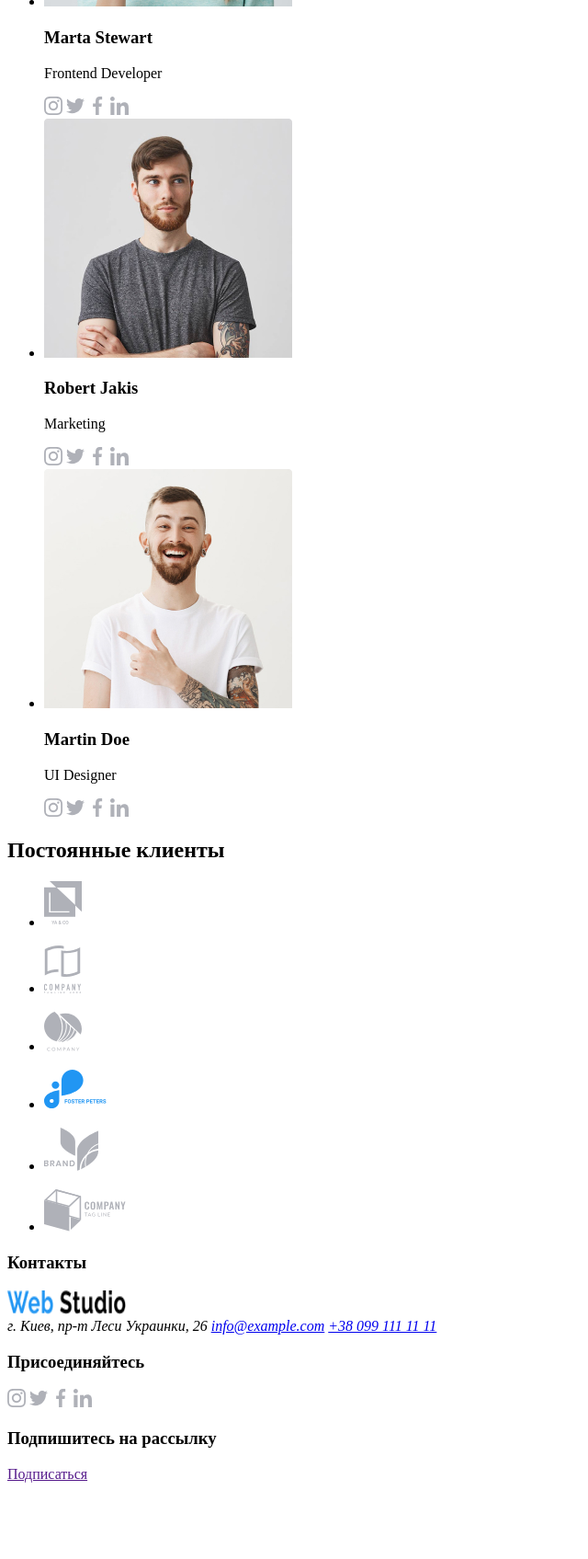
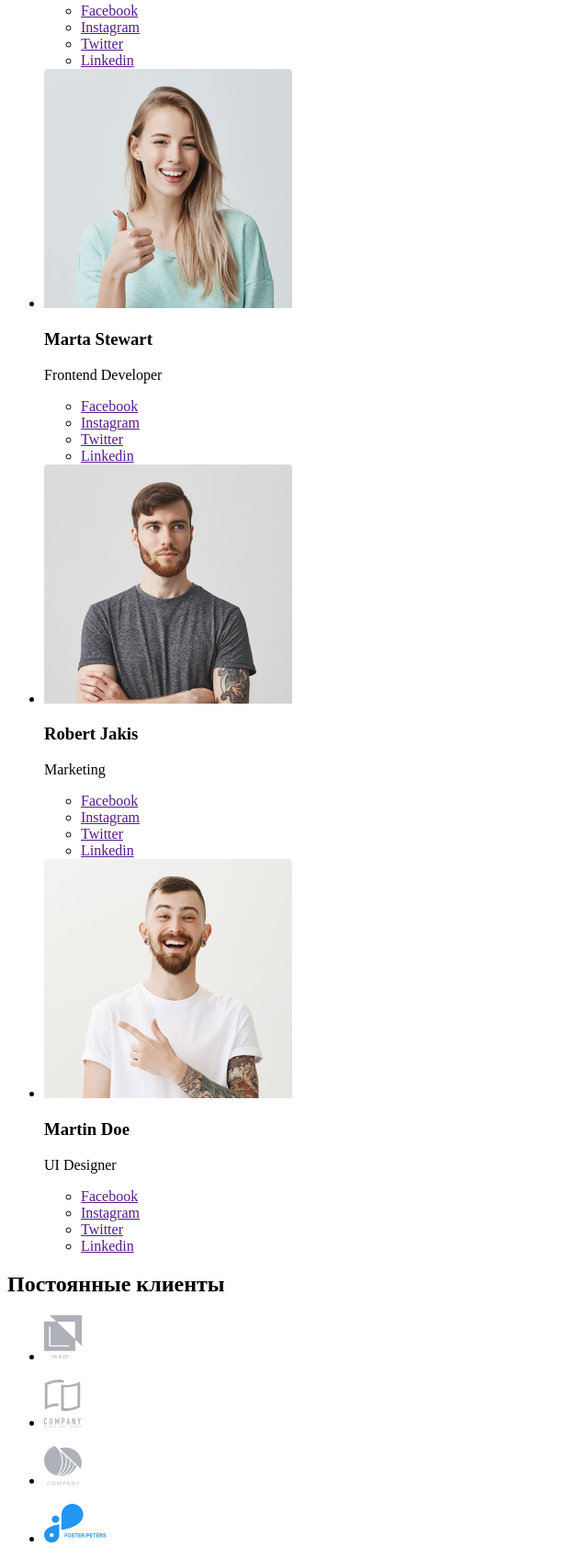
Before and after one commit to LysovEugene/goit-markup-hw-01, a plain HTML site: page index.html in a window 1280 px wide. Shown: the part 2489-4184 px from the top of the page at 92% size, without its empty margins (0-640 px from the left). Before the commit the page ends 4109 px from the top, so only its background shows below. Drawn offline with Linux system fonts and the light colour scheme.

Commit message:
Итоговая версия_1

```diff
--- a/index.html
+++ b/index.html
@@ -103,7 +103,7 @@
             <a href=""
               ><img src="./images/computer.jpg" alt="computer_photo"
             /></a>
-            <h3>Дизайнерские</h3>
+            <h3>Дизайнерские решения</h3>
           </li>
         </ul>
       </section>
@@ -115,71 +115,61 @@
             <img src="./images/John.jpg" alt="John" />
             <h3>John Smith</h3>
             <p>Product Designer</p>
-            <a href=""
-              ><img src="./images/instagram2.svg" alt="instagram_logo"
-            /></a>
-            <a href=""
-              ><img src="./images/twitter1.svg" alt="twitter_logo"
-            /></a>
-            <a href=""
-              ><img src="./images/facebook1.svg" alt="facebook_logo"
-            /></a>
-            <a href=""
-              ><img src="./images/linkedin1.svg" alt="linkedin_logo"
-            /></a>
+            <ul>
+              <li><a href="" aria-label="Ссылка на Facebook">Facebook</a></li>
+              <li><a href="" aria-label="Ссылка на Instagram">Instagram</a></li>
+              <li><a href="" aria-label="Ссылка на Twitter">Twitter</a></li>
+              <li><a href="" aria-label="Ссылка на Linkedin">Linkedin</a></li>
+            </ul>
           </li>
 
           <li>
-            <img src="./images/Marta.jpg" alt="Marta" />
+            <img
+              src="./images/Marta.jpg"
+              width="270"
+              height="260"
+              alt="Marta"
+            />
             <h3>Marta Stewart</h3>
             <p>Frontend Developer</p>
-
-            <a href=""
-              ><img src="./images/instagram2.svg" alt="instagram_logo"
-            /></a>
-            <a href=""
-              ><img src="./images/twitter1.svg" alt="twitter_logo"
-            /></a>
-            <a href=""
-              ><img src="./images/facebook1.svg" alt="facebook_logo"
-            /></a>
-            <a href=""
-              ><img src="./images/linkedin1.svg" alt="linkedin_logo"
-            /></a>
+            <ul>
+              <li><a href="" aria-label="Ссылка на Facebook">Facebook</a></li>
+              <li><a href="" aria-label="Ссылка на Instagram">Instagram</a></li>
+              <li><a href="" aria-label="Ссылка на Twitter">Twitter</a></li>
+              <li><a href="" aria-label="Ссылка на Linkedin">Linkedin</a></li>
+            </ul>
           </li>
           <li>
-            <img src="./images/Robert.jpg" alt="Robert" />
+            <img
+              src="./images/Robert.jpg"
+              width="270"
+              height="260"
+              alt="Robert"
+            />
             <h3>Robert Jakis</h3>
             <p>Marketing</p>
-            <a href=""
-              ><img src="./images/instagram2.svg" alt="instagram_logo"
-            /></a>
-            <a href=""
-              ><img src="./images/twitter1.svg" alt="twitter_logo"
-            /></a>
-            <a href=""
-              ><img src="./images/facebook1.svg" alt="facebook_logo"
-            /></a>
-            <a href=""
-              ><img src="./images/linkedin1.svg" alt="linkedin_logo"
-            /></a>
+            <ul>
+              <li><a href="" aria-label="Ссылка на Facebook">Facebook</a></li>
+              <li><a href="" aria-label="Ссылка на Instagram">Instagram</a></li>
+              <li><a href="" aria-label="Ссылка на Twitter">Twitter</a></li>
+              <li><a href="" aria-label="Ссылка на Linkedin">Linkedin</a></li>
+            </ul>
           </li>
           <li>
-            <img src="./images/Martin.jpg" alt="Martin" />
+            <img
+              src="./images/Martin.jpg"
+              width="270"
+              height="260"
+              alt="Martin"
+            />
             <h3>Martin Doe</h3>
             <p>UI Designer</p>
-            <a href=""
-              ><img src="./images/instagram2.svg" alt="instagram_logo"
-            /></a>
-            <a href=""
-              ><img src="./images/twitter1.svg" alt="twitter_logo"
-            /></a>
-            <a href=""
-              ><img src="./images/facebook1.svg" alt="facebook_logo"
-            /></a>
-            <a href=""
-              ><img src="./images/linkedin1.svg" alt="linkedin_logo"
-            /></a>
+            <ul>
+              <li><a href="" aria-label="Ссылка на Facebook">Facebook</a></li>
+              <li><a href="" aria-label="Ссылка на Instagram">Instagram</a></li>
+              <li><a href="" aria-label="Ссылка на Twitter">Twitter</a></li>
+              <li><a href="" aria-label="Ссылка на Linkedin">Linkedin</a></li>
+            </ul>
           </li>
         </ul>
       </section>
@@ -220,8 +210,6 @@
     </main>
     <!--Fotter-->
     <footer>
-      <section>
-        <h3>Контакты</h3>
       <a href="/">
         <img
           src="./images/logo.png"
@@ -235,20 +223,18 @@
         <a href="mailto:info@example.com">info@example.com</a>
         <a href="tel:+380991111111">+38 099 111 11 11</a>
       </address>
-      </section>
-      <section>
+
       <h3>Присоединяйтесь</h3>
-        <a href=""
-          ><img src="./images/instagram2.svg" alt="instagram_logo"
-        /></a>
-        <a href=""><img src="./images/twitter1.svg" alt="twitter_logo" /></a>
-        <a href=""><img src="./images/facebook1.svg" alt="facebook_logo" /></a>
-        <a href=""><img src="./images/linkedin1.svg" alt="linkedin_logo" /></a>
-      </section>
-      <section>
+      <ul>
+        <li><a href="" aria-label="Ссылка на Facebook">Facebook</a></li>
+        <li><a href="" aria-label="Ссылка на Instagram">Instagram</a></li>
+        <li><a href="" aria-label="Ссылка на Twitter">Twitter</a></li>
+        <li><a href="" aria-label="Ссылка на Linkedin">Linkedin</a></li>
+      </ul>
+
       <h3>Подпишитесь на рассылку</h3>
       <a href="">Подписаться</a>
-      </section>
+      <p>2020 &#10072; Developed by GoIT Students</p>
     </footer>
   </body>
 </html>
```
Also changed, not shown: images/computer.jpg (added), images/facebook1.svg (deleted), images/instagram2.svg (deleted), images/linkedin1.svg (deleted), images/twitter1.svg (deleted), 1 other file. Lines whose indentation alone changed are shown as unchanged.
